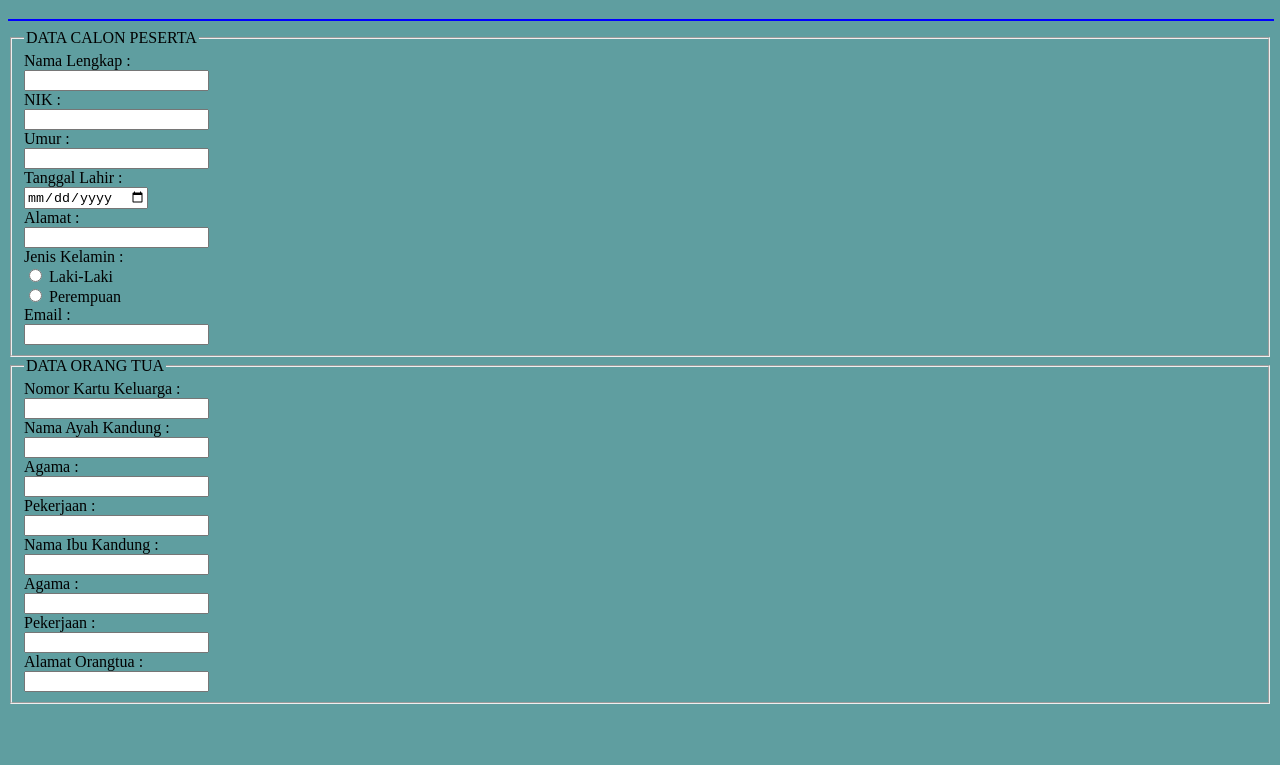
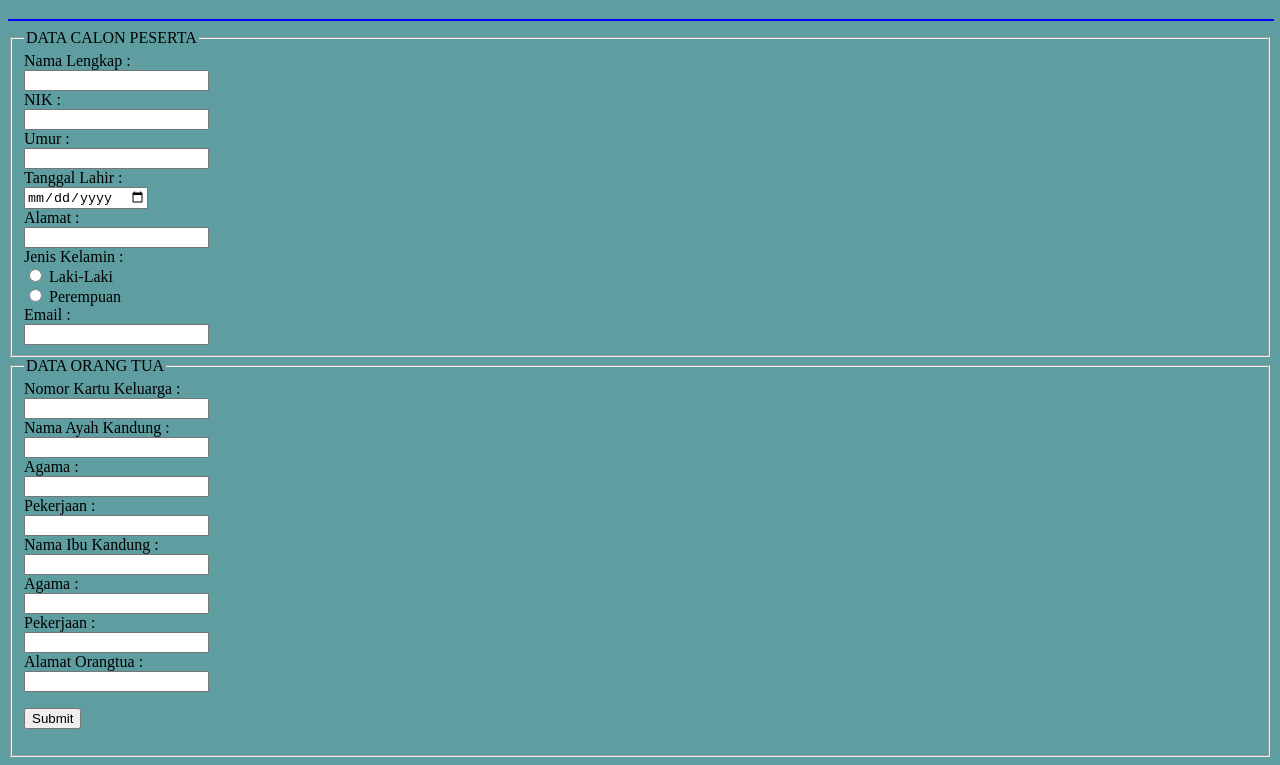
Before and after one commit to danielgalihcp/webdas, a plain HTML site: page repominggu4/latihan4/lat-form-ppdb.html in a window 1280 px wide. Shown: the part 61-826 px from the top of the page. Before the commit the page ends 800 px from the top, so only its background shows below. Drawn offline with Linux system fonts and the light colour scheme.

Commit message:
Update lat-form-ppdb.html

```diff
--- a/repominggu4/latihan4/lat-form-ppdb.html
+++ b/repominggu4/latihan4/lat-form-ppdb.html
@@ -48,6 +48,9 @@
         <input type="text" id="Pekerjaan Ibu" name="Pekerjaan Ibu"></br>
         <label type="Alamat Ortu">Alamat Orangtua :</label></br>
         <input type="text" id="Alamat Ortu" name="Alamat Ortu"></br>
+        <p>
+        <input type="submit" name="submit" value="Submit"/>
+        </p>
     </fieldset>
     </form>
 
```
